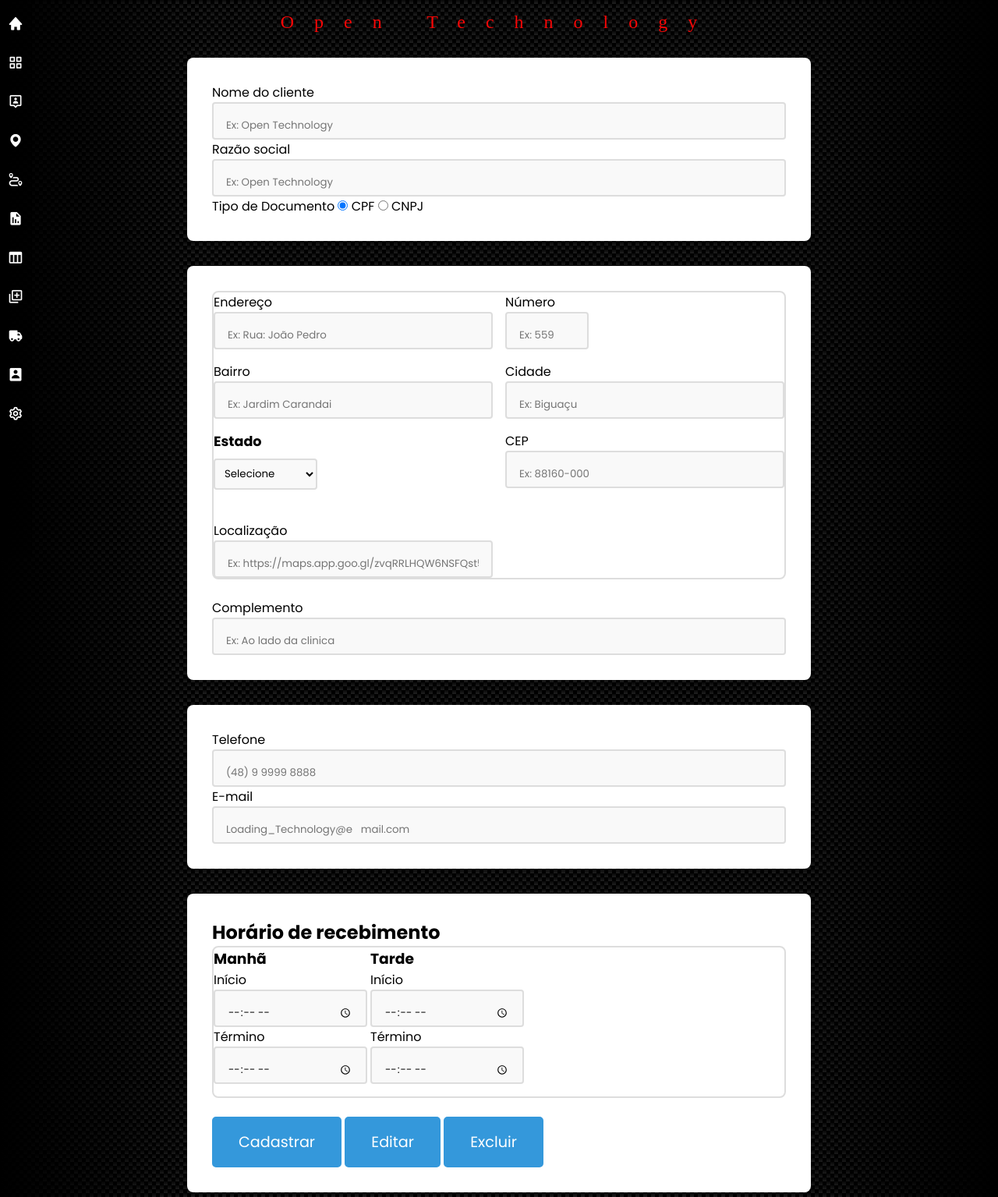
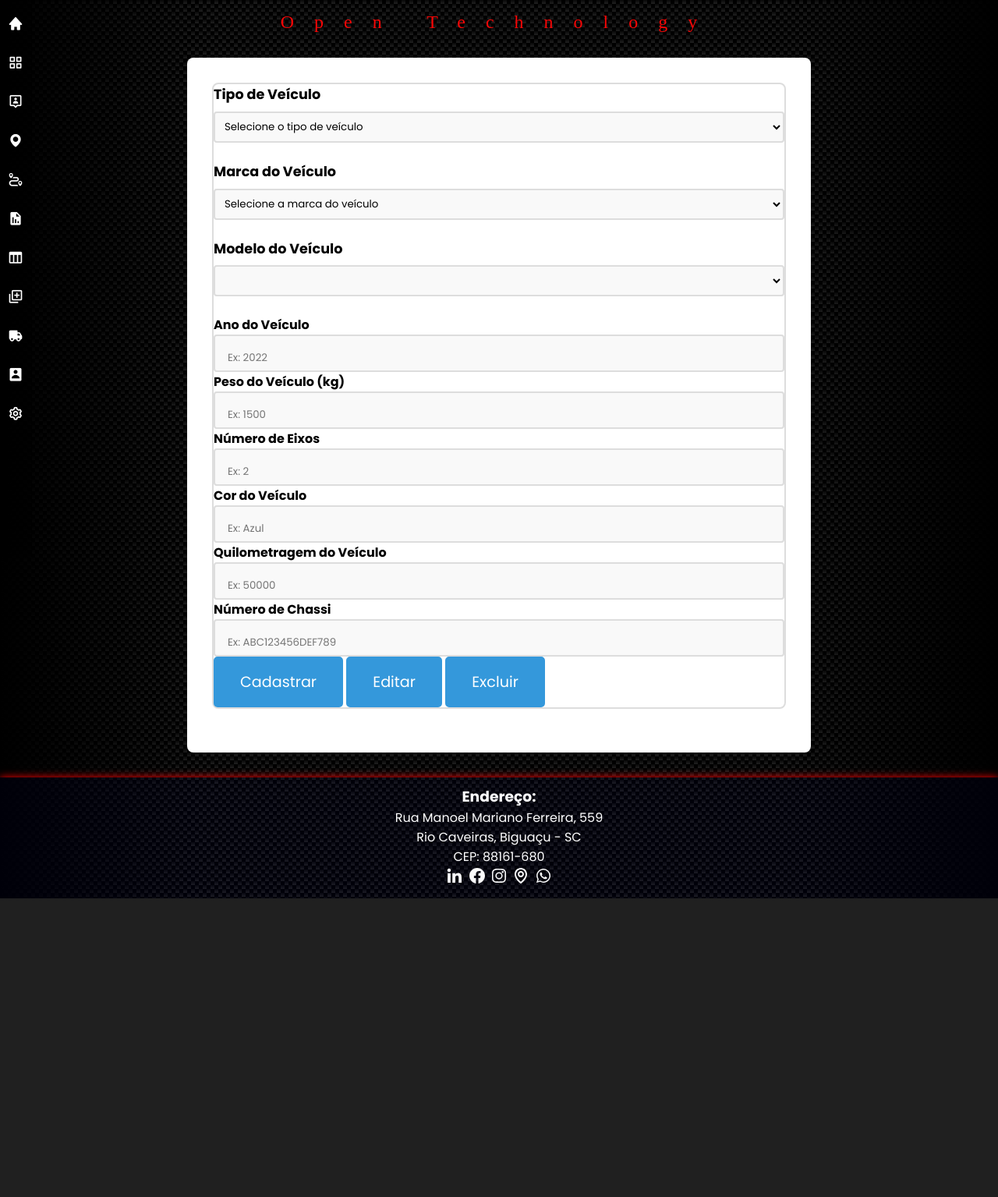
Before and after one commit to MarcosAFraga/open-teste-online, a plain HTML site: page cadastro_veiculo.html in a window 1280 px wide. Shown: the part 85-1620 px from the top of the page at 78% size. After the commit the page ends 1237 px from the top, so only its background shows below. Drawn offline with nearby package versions, Linux system fonts and the light colour scheme.

Commit message:
d10/02/24h19-37

```diff
--- a/assets/style/style_cadastro.css
+++ b/assets/style/style_cadastro.css
@@ -36,7 +36,6 @@
     border-color: #4CAF50;
 }
 
-/* Estilo para os rótulos dos campos */
 .field__label-wrap::after {
     content: "";
     box-sizing: border-box;
--- a/cadastro_veiculo.html
+++ b/cadastro_veiculo.html
@@ -144,156 +144,83 @@
         <span class="descricao">Open Technology</span>
     </div>
 
-    <div id="cliente" class="cadastro-cliente">
+    <div id="veiculo" class="cadastro-veiculo">
         <div class="page">
-            <!-- Campo de Nome -->
-            <div class="field field_v1">
-                <label for="nome" class="ha-screen-reader">Nome do cliente</label>
-                <input id="nome" type="text" class="field__input" placeholder="Ex: Open Technology ">
-                <span class="field__label-wrap" aria-hidden="true"></span>
-            </div>
-            <!-- Campo de Razão Social -->
-            <div class="field field_v1">
-                <label for="razao-social" class="ha-screen-reader">Razão social</label>
-                <input id="razao-social" type="text" class="field__input" placeholder="Ex: Open Technology ">
-                <span class="field__label-wrap" aria-hidden="true"></span>
-            </div>
-            <!--Campo de seleção CFF e CNPJ-->
-            <div class="field field_v1">
-                <label>Tipo de Documento</label>
-                <input type="radio" name="tipoDocumento" id="cpf" value="cpf" checked>
-                <label for="cpf">CPF</label>
-                <input type="radio" name="tipoDocumento" id="cnpj" value="cnpj">
-                <label for="cnpj">CNPJ</label>
-            </div>
-            <!-- Campo de digitação de CPF-->
-            <div class="field field_v1">
-                <label for="cpf" class="ha-screen-reader"required style="display: none;">CPF</label>
-                <input id="cpf-input" type="text" maxlength="14" class="field__input" placeholder="Ex: 123.456.789-00"
-                    name="cpf" required style="display: none;">
-                <span class="field__label-wrap" aria-hidden="true"></span>
-            </div>
-            <!-- Campo de digitação de CNPJ-->
-            <div class="field field_v1">
-                <label for="cnpj" class="ha-screen-reader"required style="display: none;">CNPJ</label>
-                <input id="cnpj-input" type="text" maxlength="14" class="field__input"
-                    placeholder="Ex: 12.345.678/0001-00" name="cnpj"required style="display: none;">
-                <span class="field__label-wrap" aria-hidden="true"></span>
-            </div>
-        </div>
-        <div class="page">
-            <!-- Campos de Endereço -->
-            <fieldset class="endereco">
-                <div class="field field_v1">
-                    <label for="endereco" class="ha-screen-reader">Endereço</label>
-                    <input id="endereco" type="text" class="field__input" placeholder="Ex: Rua: João Pedro">
-                    <span class="field__label-wrap" aria-hidden="true"></span>
-                </div>
-                <!-- Campo de Número -->
-                <div class="field field_v1">
-                    <label for="numero" class="ha-screen-reader">Número</label>
-                    <div class="field__input-wrap">
-                        <input id="numero" type="number" class="field__input" placeholder="Ex: 559">
-                    </div>
-                    <span class="field__label-wrap" aria-hidden="true"></span>
-                </div>
-                <!-- Campo de Bairro -->
-                <div class="field field_v1">
-                    <label for="bairro" class="ha-screen-reader">Bairro</label>
-                    <input id="bairro" type="text" class="field__input" placeholder="Ex: Jardim Carandai">
-                    <span class="field__label-wrap" aria-hidden="true"></span>
-                </div>
-                <!-- Campos de Cidade -->
-                <div class="field field_v1">
-                    <label for="cidade" class="ha-screen-reader">Cidade</label>
-                    <input id="cidade" type="text" class="field__input" placeholder="Ex: Biguaçu">
-                    <span class="field__label-wrap" aria-hidden="true"></span>
-                </div>
-                <!-- Campos de Estado -->
+            <!-- Campos de especificação do veículo -->
+            <fieldset class="especificacao">
                 <div class="estado">
-                    <label for="estado"><strong>Estado</strong></label>
-                    <select id="estado" required>
-                        <option selected disabled value="">Selecione</option>
-                        <option>SC</option>
-                        <option>PR</option>
-                        <option>RS</option>
+                    <label for="tipoVeiculo"><strong>Tipo de Veículo</strong></label>
+                    <select id="tipoVeiculo" required>
+                        <option selected disabled value="">Selecione o tipo de veículo</option>
+                        <option>Reboque</option>
+                        <option>Carroceria</option>
+                        <option>Bau</option>
+                        <option>Tanque</option>
                     </select>
                 </div>
-                <!-- Campos de CEP -->
-                <div class="field field_v1">
-                    <label for="cep" class="ha-screen-reader">CEP</label>
-                    <input id="cep" type="number" class="field__input" placeholder="Ex: 88160-000">
-                    <span class="field__label-wrap" aria-hidden="true"></span>
+
+                <div class="estado">
+                    <label for="marca"><strong>Marca do Veículo</strong></label>
+                    <select id="marca" required>
+                        <option selected disabled value="">Selecione a marca do veículo</option>
+                        <option>Chevrolet</option>
+                        <option>DAF</option>
+                        <option>Fiat</option>
+                        <option>Ford</option>
+                        <option>Honda (motos)</option>
+                        <option>Hyundai</option>
+                        <option>Kia</option>
+                        <option>Mercedes-Benz</option>
+                        <option>Scania</option>
+                        <option>Volksvagen</option>
+                        <option>Volvo</option>
+                        <option>Yamaha (motos)</option>
+                    </select>
                 </div>
-                <!-- Campos de Localização -->
-                <div class="field field_v1">
-                    <label for="localizacao" class="ha-screen-reader">Localização</label>
-                    <input id="localizacao" type="url" class="field__input"
-                        placeholder="Ex: https://maps.app.goo.gl/zvqRRLHQW6NSFQst5">
-                    <span class="field__label-wrap" aria-hidden="true"></span>
+
+                <div class="estado">
+                    <label for="modelo"><strong>Modelo do Veículo</strong></label>
+                    <select id="modelo" required>
+                        <!-- Os modelos serão adicionados dinamicamente aqui com JavaScript -->
+                    </select>
                 </div>
-            </fieldset>
-            <!-- Campo de Complemento -->
-            <div class="field field_v1">
-                <label for="complemento" class="ha-screen-reader">Complemento</label>
-                <input id="complemento" type="text" class="field__input" placeholder="Ex: Ao lado da clinica ">
-                <span class="field__label-wrap" aria-hidden="true"></span>
+
+                <div class="ano">
+                    <label for="ano"><strong>Ano do Veículo</strong></label>
+                    <input id="ano" type="number" class="field__input" placeholder="Ex: 2022" required>
                 </div>
+
+                <div class="peso">
+                    <label for="peso"><strong>Peso do Veículo (kg)</strong></label>
+                    <input id="peso" type="number" class="field__input" placeholder="Ex: 1500" required>
                 </div>
-        <div class="page">
-            <!-- Campos de Telefone e E-mail -->
-            <div class="field field_v1">
-                <label for="telefone" class="ha-screen-reader">Telefone</label>
-                <input id="telefone" type="tel" class="field__input" placeholder="(48) 9 9999 8888">
-                <span class="field__label-wrap" aria-hidden="true"></span>
+
+                <div class="num-eixos">
+                    <label for="numEixos"><strong>Número de Eixos</strong></label>
+                    <input id="numEixos" type="number" class="field__input" placeholder="Ex: 2" required>
                 </div>
-            <!-- Email -->
-            <div class="field field_v1">
-                <label for="email" class="ha-screen-reader">E-mail</label>
-                <input id="email" type="email" class="field__input" placeholder="Loading_Technology@e   mail.com">
-                <span class="field__label-wrap" aria-hidden="true"></span>
+
+                <div class="cor">
+                    <label for="cor"><strong>Cor do Veículo</strong></label>
+                    <input id="cor" type="text" class="field__input" placeholder="Ex: Azul" required>
                 </div>
+
+                <div class="quilometragem">
+                    <label for="quilometragem"><strong>Quilometragem do Veículo</strong></label>
+                    <input id="quilometragem" type="number" class="field__input" placeholder="Ex: 50000" required>
                 </div>
-        <!-- Segunda seção do formulário -->
-        <div class="page">
-            <h2>Horário de recebimento</h2>
-            <!-- Campos de Horário de Recebimento -->
-            <fieldset class="recebimento">
-                <div class="field-group">
-                    <h3>Manhã</h3>
-                    <div class="field field_v1">
-                        <label for="inicio1" class="ha-screen-reader">Início</label>
-                        <input id="inicio1" type="time" class="field__input" placeholder="Horário de início">
-                        <span class="field__label-wrap" aria-hidden="true"></span>
+
+                <div class="num-chassi">
+                    <label for="numChassi"><strong>Número de Chassi</strong></label>
+                    <input id="numChassi" type="text" class="field__input" placeholder="Ex: ABC123456DEF789" required>
                 </div>
-                    <div class="field field_v1">
-                        <label for="termino1" class="ha-screen-reader">Término</label>
-                        <input id="termino1" type="time" class="field__input" placeholder="Horário de término">
-                        <span class="field__label-wrap" aria-hidden="true">
-                            <span class="field__label">Término</span>
-                        </span>
-                    </div>
-                </div>
-                <div class="field-group">
-                    <h3>Tarde</h3>
-                    <div class="field field_v1">
-                        <label for="inicio2" class="ha-screen-reader">Início</label>
-                        <input id="inicio2" type="time" class="field__input" placeholder="Horário de início">
-                        <span class="field__label-wrap" aria-hidden="true"></span>
-                    </div>
-                    <div class="field field_v1">
-                        <label for="termino2" class="ha-screen-reader">Término</label>
-                        <input id="termino2" type="time" class="field__input" placeholder="Horário de término">
-                        <span class="field__label-wrap" aria-hidden="true"></span>
-                    </div>
-                </div>
-            </fieldset>
+
                 <button id="btn" class="btn" type="submit" onclick="cadastrarCliente()">Cadastrar</button>
                 <button id="btn" class="btn" type="submit" onclick="cadastrarCliente()">Editar</button>
                 <button id="btn" class="btn" type="submit" onclick="cadastrarCliente()">Excluir</button>
+            </fieldset>
+
         </div>
-
-
     </div>
 
     <footer>
@@ -332,6 +259,7 @@
     <script src="assets/JS/script_CPF_CNPJ.js"></script>
     <script src="assets/JS/script_titulos.js"></script>
     <script src="assets/JS/script_fotos.js"></script>
+    <script src="assets/JS/script_veiculos.js"></script>
 </body>
 
 </html>
```
Also changed, not shown: assets/JS/script_veiculos.js (added, +43 -0 lines), cadastro_fornecedor.html (+1 -1 lines). Lines whose indentation alone changed are shown as unchanged.
